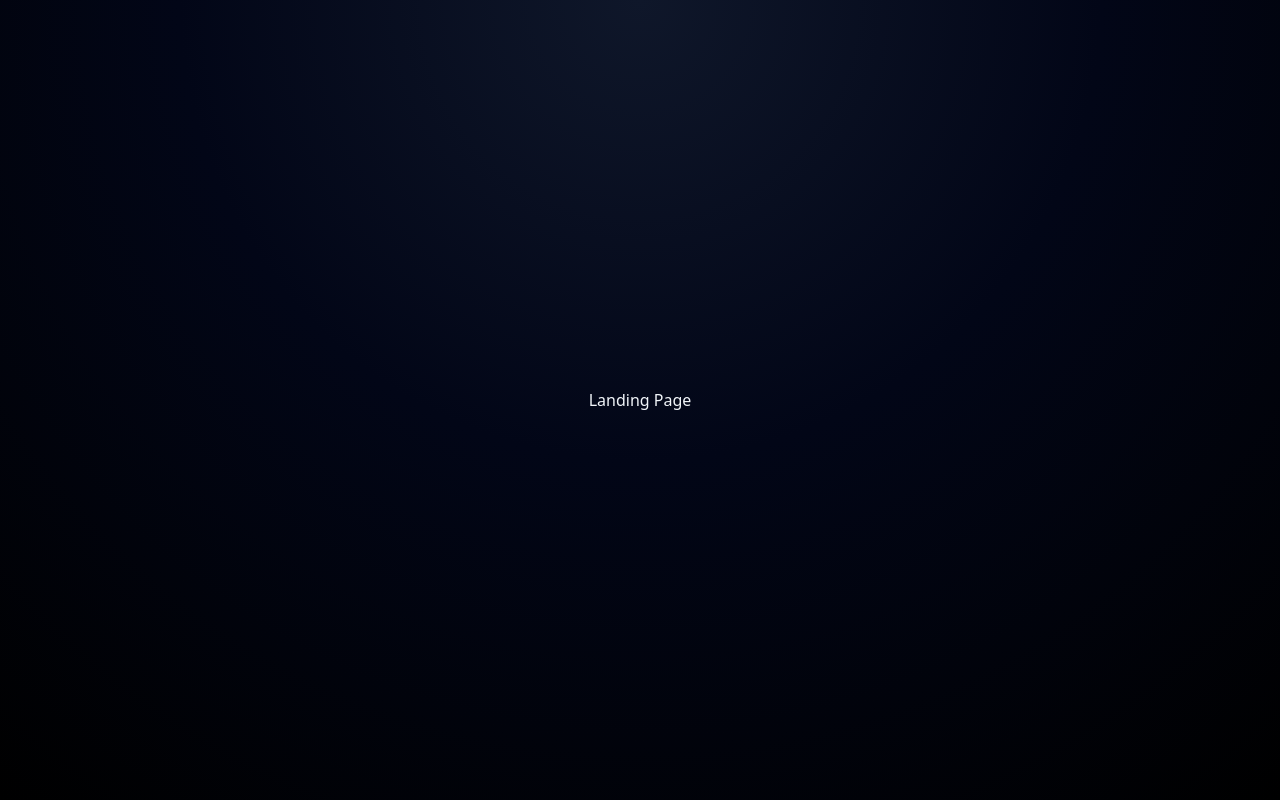
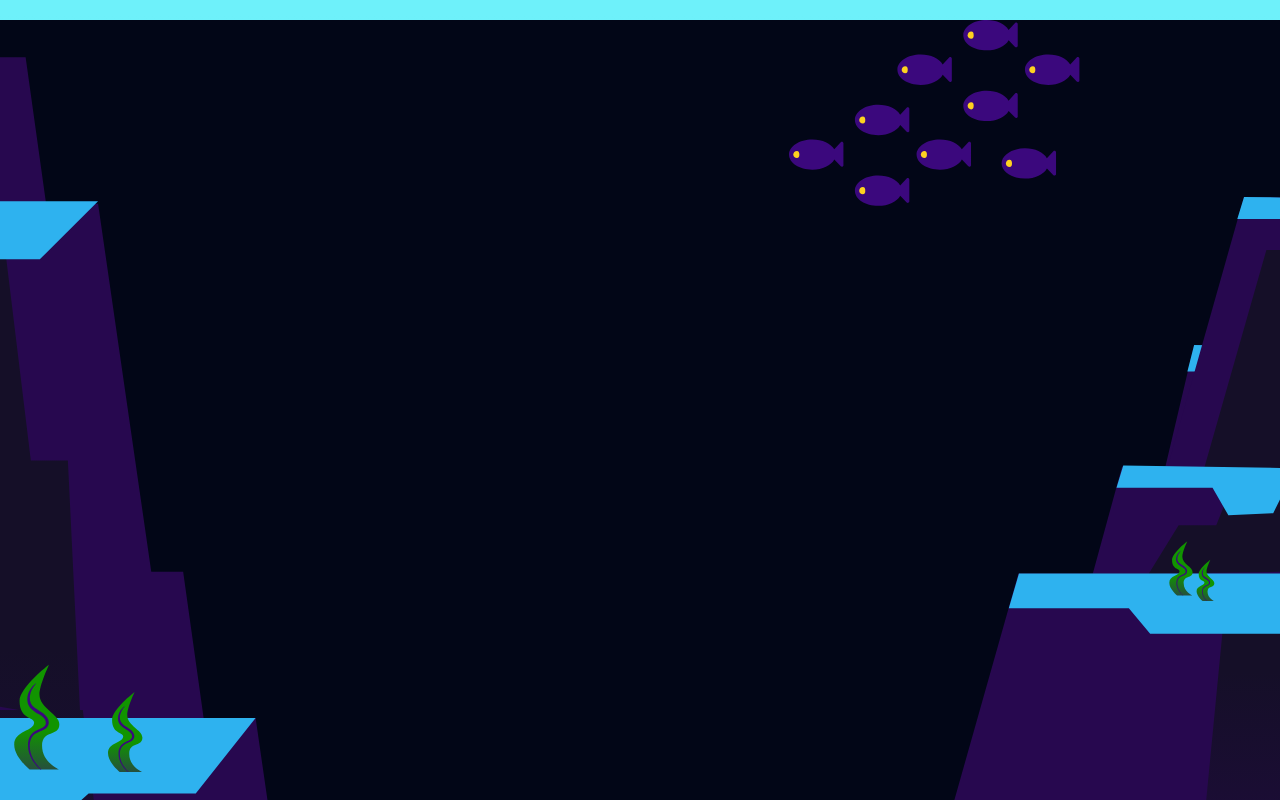
Before and after one commit to ChristianHuerta05/fullyhacks2026, a React (Vite) app in the folder web/: page / in a window 1280 px wide. Shown: the top 800 px of the page. Built offline with nearby package versions, Linux system fonts and the light colour scheme.

Commit message:
feat: Implement initial landing page hero section with new background styling and assets.

```diff
--- a/web/src/index.css
+++ b/web/src/index.css
@@ -23,6 +23,7 @@ html,
 body,
 #root {
   height: 100%;
+  min-height: 11538px;
 }
 
 body {
@@ -33,7 +34,48 @@ body {
     BlinkMacSystemFont,
     "SF Pro Text",
     sans-serif;
-  background: radial-gradient(circle at top, #0f172a 0, #020617 45%, #000 100%);
+  background: linear-gradient(
+    180deg,
+    #6ef1fa 0.13%,
+    #6becf7 1.15%,
+    #64ddee 2.16%,
+    #57c6e0 3.18%,
+    #46a5cc 4.45%,
+    #317bb3 5.72%,
+    #2768a8 6.23%,
+    #245495 7.25%,
+    #1b3b80 9.03%,
+    #102b66 11.06%,
+    #111f5c 12.09%,
+    #131a5c 12.64%,
+    #14185c 14.12%,
+    #14165c 14.57%,
+    #1a1058 23.9%,
+    #16115c 24.05%,
+    #18115a 24.6%,
+    #16115c 25.19%,
+    #191159 30.04%,
+    #1a1058 32.32%,
+    #1c1056 33.53%,
+    #1c1056 37.02%,
+    #14165c 39.61%,
+    #112460 41.72%,
+    #102b66 43.91%,
+    #1b3b80 48.81%,
+    #245495 51.86%,
+    #2768a8 53.6%,
+    #317bb3 63.8%,
+    #317bb3 72.55%,
+    #2768a8 74.51%,
+    #245495 76.97%,
+    #1b3b80 84.35%,
+    #102b66 87.09%,
+    #0c316f 90.8%,
+    #0b3574 92.78%,
+    #083979 95.21%,
+    #054083 99.27%,
+    #01478d 100%
+  );
   color: var(--text);
   -webkit-font-smoothing: antialiased;
 }
--- a/web/src/pages/Landing/Hero.tsx
+++ b/web/src/pages/Landing/Hero.tsx
@@ -0,0 +1,11 @@
+import HeroMountains from "../../assets/LandingPage/Hero/HeroMountains.svg";
+import SchoolOfFish from "../../assets/LandingPage/Hero/SchoolofFish.svg";
+
+export function Hero() {
+  return (
+    <div className="min-h-screen flex items-center justify-center text-slate-100 w-full relative mt-5 bg-[#020617]">
+      <img src={HeroMountains} alt="Hero Mountains" className="w-full absolute top-0" />
+      <img src={SchoolOfFish} alt="School of Fish" className="absolute top-0 right-50" />
+    </div>
+  );
+}
--- a/web/src/pages/Landing/LandingPage.tsx
+++ b/web/src/pages/Landing/LandingPage.tsx
@@ -1,7 +1,9 @@
+import { Hero } from "./Hero";
+
 export function LandingPage() {
   return (
-    <div className="min-h-screen flex items-center justify-center text-slate-100">
-      <p>Landing Page</p>
+    <div className="min-h-screen flex items-center justify-center text-slate-100 ">
+      <Hero />
     </div>
   );
 }
--- a/web/tailwind.config.ts
+++ b/web/tailwind.config.ts
@@ -4,6 +4,10 @@ const config: Config = {
   content: ["./index.html", "./src/**/*.{js,ts,jsx,tsx}"],
   theme: {
     extend: {
+      backgroundImage: {
+        "deep-sea":
+          "linear-gradient(180deg, #6EF1FA 0.13%, #6BECF7 1.15%, #64DDEE 2.16%, #57C6E0 3.18%, #46A5CC 4.45%, #317BB3 5.72%, #2768A8 6.23%, #245495 7.25%, #1B3B80 9.03%, #102B66 11.06%, #111F5C 12.09%, #131A5C 12.64%, #14185C 14.12%, #14165C 14.57%, #1A1058 23.90%, #16115C 24.05%, #18115A 24.60%, #16115C 25.19%, #191159 30.04%, #1A1058 32.32%, #1C1056 33.53%, #1C1056 37.02%, #14165C 39.61%, #112460 41.72%, #102B66 43.91%, #1B3B80 48.81%, #245495 51.86%, #2768A8 53.60%, #317BB3 63.80%, #317BB3 72.55%, #2768A8 74.51%, #245495 76.97%, #1B3B80 84.35%, #102B66 87.09%, #0C316F 90.80%, #0B3574 92.78%, #083979 95.21%, #054083 99.27%, #01478D 100%)",
+      },
       colors: {
         fh: {
           bg: "#FFFFFF",
@@ -13,12 +17,7 @@ const config: Config = {
         },
       },
       fontFamily: {
-        sans: [
-          "system-ui",
-          "-apple-system",
-          "BlinkMacSystemFont",
-          "sans-serif",
-        ],
+        sans: ["system-ui", "-apple-system", "BlinkMacSystemFont", "sans-serif"],
       },
       borderRadius: {
         xl2: "1.25rem",
```
Also changed, not shown: web/src/assets/LandingPage/Hero/HeroMountains.svg (added), web/src/assets/LandingPage/Hero/SchoolofFish.svg (added), web/src/pages/Landing/LandingBackground.tsx (added).
